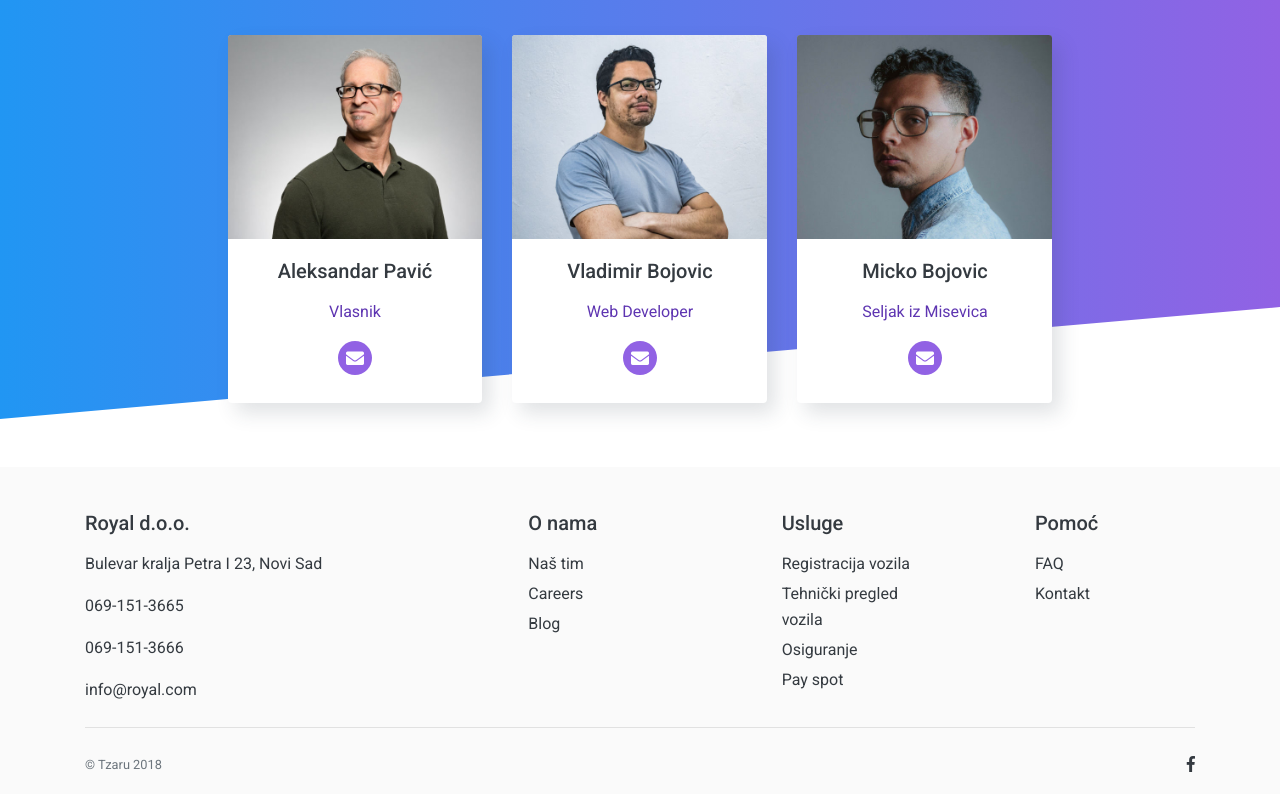
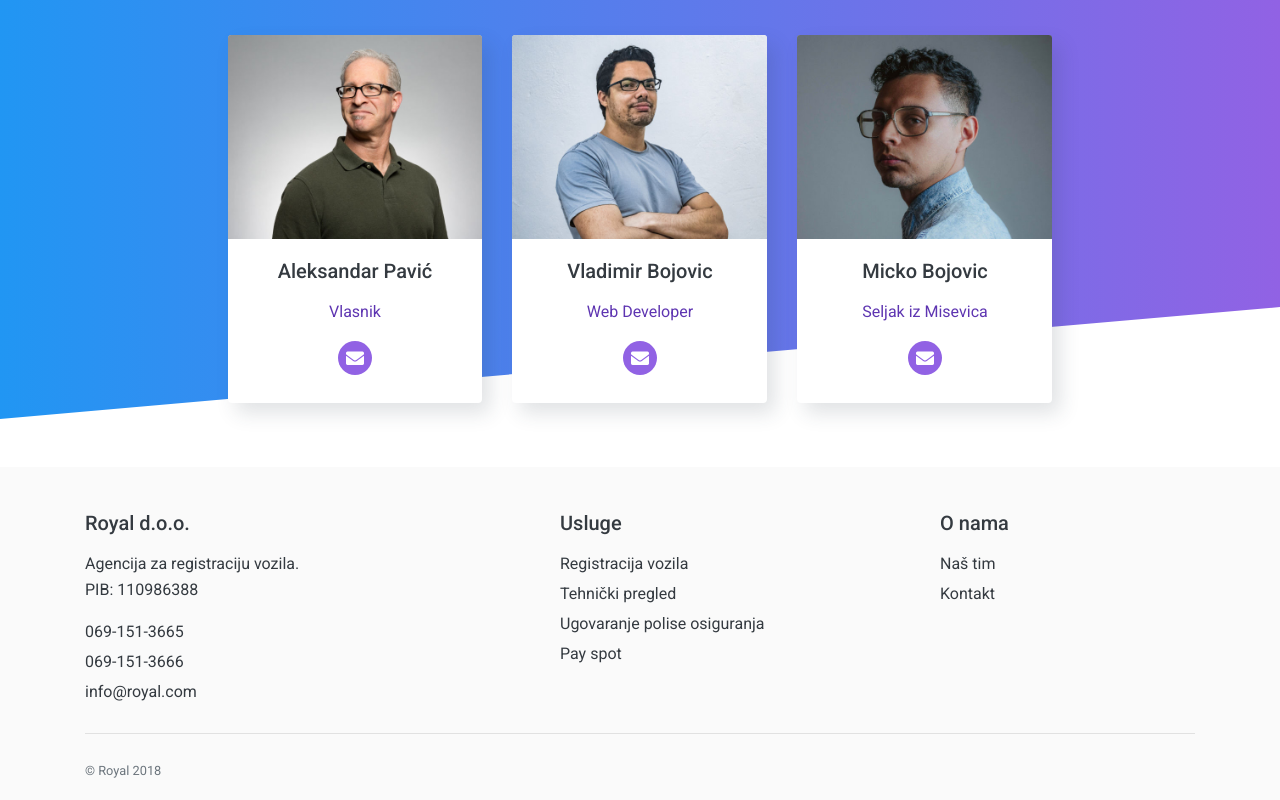
Before and after one commit to VladTzaru/Royal, a Vue app: page /kontakt in a window 1280 px wide. Shown: the part 751-1551 px from the top of the page. Built offline with nearby package versions, Linux system fonts and the light colour scheme.

Commit message:
update footer

```diff
--- a/src/components/Base/Footer.vue
+++ b/src/components/Base/Footer.vue
@@ -2,35 +2,35 @@
     <footer class="site-footer mt-5">
         <div class="container">
             <div class="row justify-content-md-between">
+                <div class="col-sm-12 col-md-5 mb-4">
+                    <h3 class="h5 mb-3">Royal d.o.o.</h3>
+                    <p class="mb-0">Agencija za registraciju vozila.</p>
+                    <p>PIB: 110986388</p>
+                     <ul class="nav flex-column">
+                        <li class="mb-1"><a href="tel:069-151-3665">069-151-3665</a></li>
+                        <li class="mb-1"><a href="tel:069-151-3666">069-151-3666</a></li>
+                        <li class="mb-1"><a href="mailto:info@royal.com">info@royal.com</a></li>
+                    </ul>
+                </div>
                 <div class="col-sm-12 col-md-4 mb-4">
-                    <h3 class="h5 mb-3">Royal d.o.o.</h3>
-                    <p>Bulevar kralja Petra I 23, Novi Sad</p>
-                    <p><a href="tel:069-151-3665">069-151-3665</a></p>
-                    <p><a href="tel:069-151-3666">069-151-3666</a></p>
-                    <a href="mailto:info@royal.com">info@royal.com</a>
+                    <h3 class="h5 mb-3">Usluge</h3>
+                    <ul class="nav flex-column">
+                        <li class="mb-1"><a href="javascript:void(0)">Registracija vozila</a></li>
+                        <li class="mb-1"><a href="javascript:void(0)">Tehnički pregled</a></li>
+                        <li class="mb-1"><a href="javascript:void(0)">Ugovaranje polise osiguranja</a></li>
+                        <li class="mb-1"><a href="javascript:void(0)">Pay spot</a></li>
+                    </ul>
                 </div>
-                <div class="col-4 col-md-2 mb-4">
+                <div class="col-sm-12 col-md-3 mb-4">
                     <h3 class="h5 mb-3">O nama</h3>
                     <ul class="nav flex-column">
-                        <li class="mb-1"><a href="#">Naš tim</a></li>
-                        <li class="mb-1"><a href="#">Careers</a></li>
-                        <li class="mb-1"><a href="#">Blog</a></li>
-                    </ul>
-                </div>
-                <div class="col-4 col-md-2 mb-4">
-                    <h3 class="h5 mb-3">Usluge</h3>
-                    <ul class="nav flex-column">
-                        <li class="mb-1"><a href="#">Registracija vozila</a></li>
-                        <li class="mb-1"><a href="#">Tehnički pregled vozila</a></li>
-                        <li class="mb-1"><a href="#">Osiguranje</a></li>
-                        <li class="mb-1"><a href="#">Pay spot</a></li>
-                    </ul>
-                </div>
-                <div class="col-4 col-md-2 mb-4">
-                    <h3 class="h5 mb-3">Pomoć</h3>
-                    <ul class="nav flex-column">
-                        <li class="mb-1"><a href="#">FAQ</a></li>
-                        <li class="mb-1"><a href="#">Kontakt</a></li>
+                        <router-link class="mb-1" tag="li" to="/o-nama">
+                            <a>Naš tim</a>
+                        </router-link>
+                        <router-link class="mb-1" tag="li" to="/kontakt">
+                            <a>Kontakt</a>
+                        </router-link>
+
                     </ul>
                 </div>
             </div>
@@ -38,12 +38,7 @@
             <hr class="m-0">
 
             <div class="d-flex flex-column flex-sm-row justify-content-sm-between align-items-center mt-4">
-                <p class="small text-muted">&copy; Tzaru 2018</p>
-                <ul class="list-inline">
-                    <li class="list-inline-item">
-                        <a href="#"><i class="fab fa-facebook-f"></i></a>
-                    </li>
-                </ul>
+                <p class="small text-muted">&copy; Royal {{getCurrentYear()}}</p>
             </div>
         </div>
     </footer>
@@ -51,7 +46,13 @@
 
 <script>
 export default {
-    name: 'Footer'
+    name: 'Footer',
+    methods: {
+        getCurrentYear() {
+            const d = new Date();
+            return d.getFullYear();
+        }
+    }
 }
 </script>
 
--- a/src/views/Contact.vue
+++ b/src/views/Contact.vue
@@ -4,7 +4,7 @@
             <Hero>
                 <h1 slot="hero-title" class="display-4">Imate pitanje? Kontaktirajte nas.</h1>
                 <p slot="hero-text" class="lead mb-4">Trudićemo se da Vam odgovorimo u najkraćem vremenskom roku.</p>
-                <img slot="hero-img" src="../assets/img/contact.jpg" class="d-none d-lg-block img-fluid img-thumbnail"
+                <img slot="hero-img" src="../assets/img/contact.jpg" class="d-lg-block img-fluid img-thumbnail"
                     alt="Kontakt">
             </Hero>
             <div class="bg-skew bg-skew-light">
```
